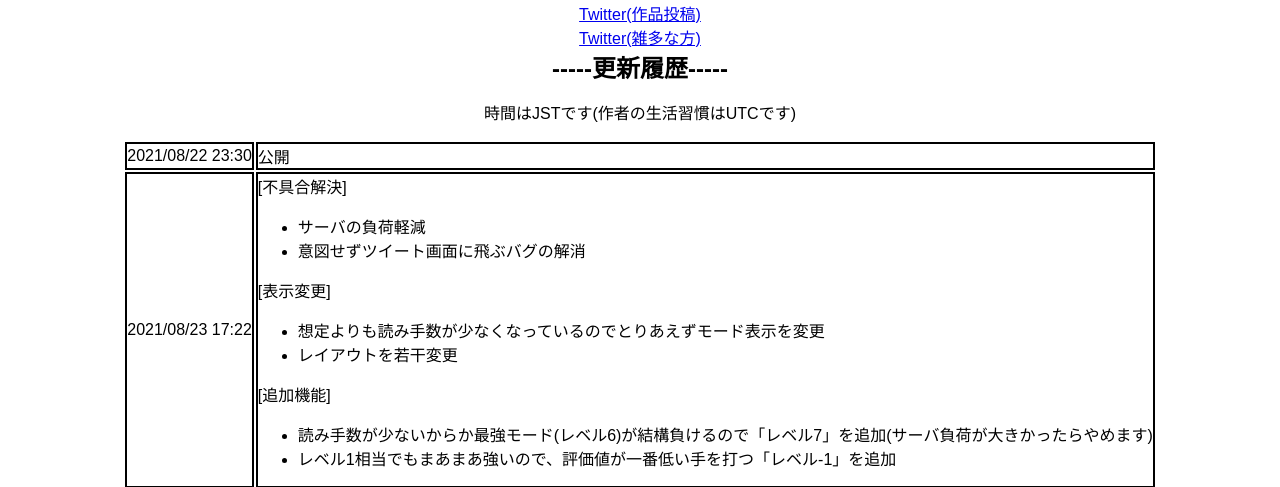
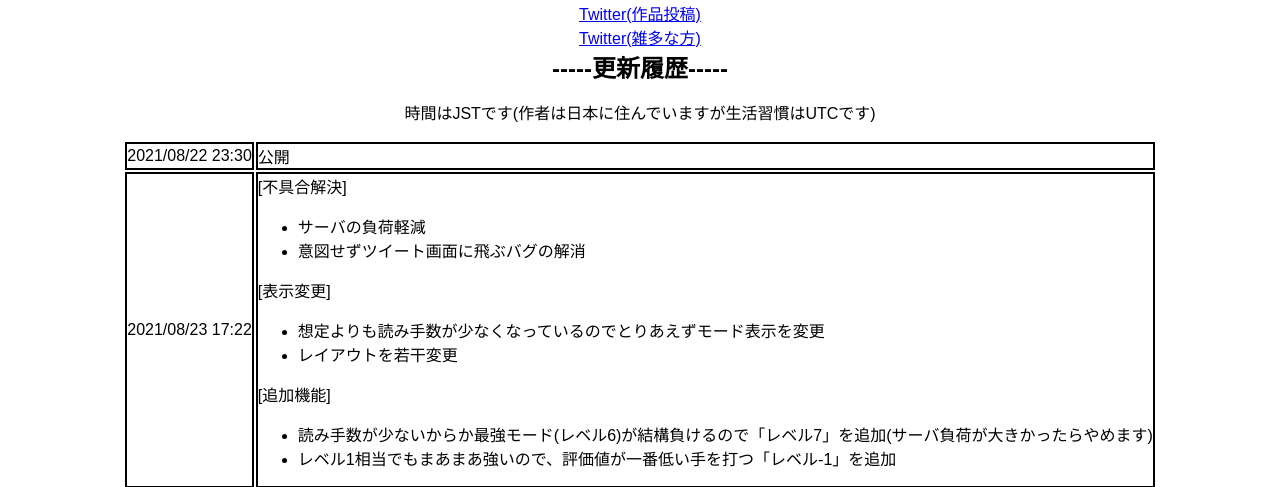
Before and after one commit to Nyanyan/Egaroucid_early, a Python web app: template templates/base.html in a window 1280 px wide. Shown: the part 2807-3294 px from the top of the page. Run offline with Jinja, Linux system fonts and the light colour scheme; the template is opened without the code that fills it, so the values that code supplies are empty; some libraries are stand-ins or nearby versions.

Commit message:
statistics

```diff
--- a/templates/base.html
+++ b/templates/base.html
@@ -198,7 +198,7 @@
         </div>
         <div align="center">
             <div class="sub_title">-----更新履歴-----</div>
-            <p class="text">時間はJSTです(作者の生活習慣はUTCです)</p>
+            <p class="text">時間はJSTです(作者は日本に住んでいますが生活習慣はUTCです)</p>
             <table>
                 <tr>
                     <td class="logs">2021/08/22 23:30</td>
```
Also changed, not shown: 1 other file.
